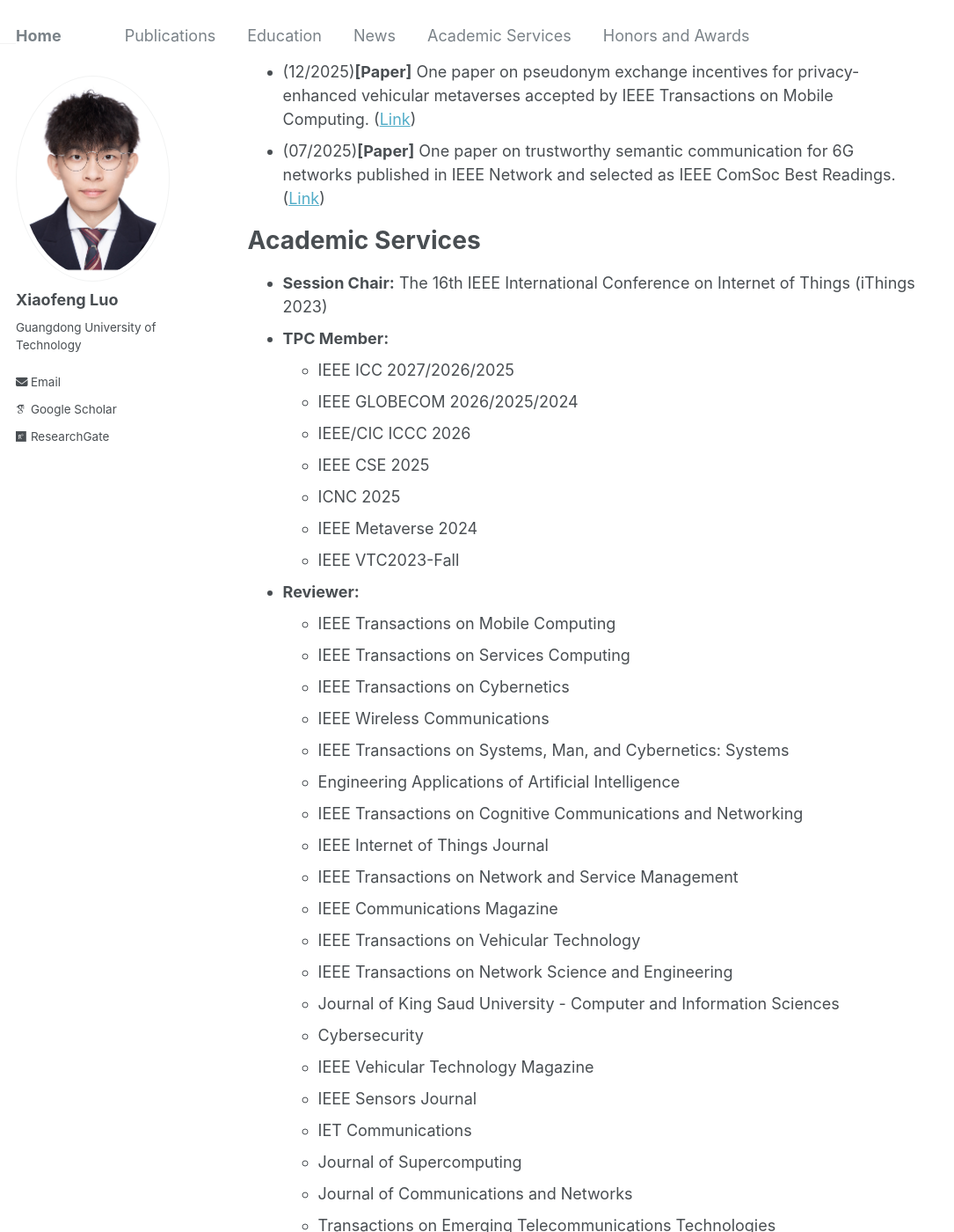
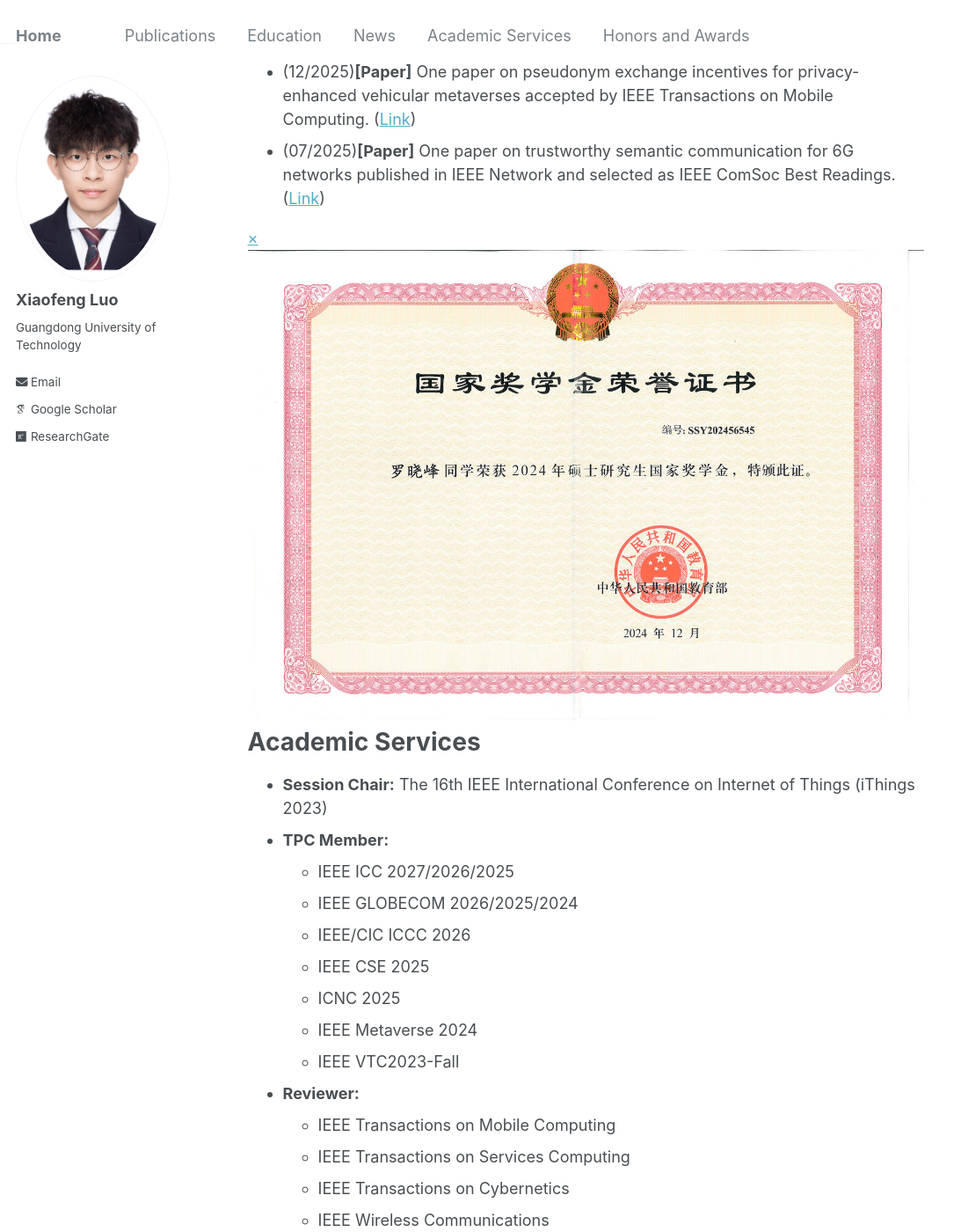
Before and after one commit to gdutxiaofengluo/gdutxiaofengluo.github.io, a Jekyll site: the page built from _pages/about.md, in a window 1280 px wide and 1400 px high, scrolled down 1093 px. Shown: the whole window at 88% size, without its empty margins (0-1085 px from the left). Built offline with Jekyll 4.4.1, drawn with Linux system fonts in a browser that asks for light colours; some web fonts are replaced.

Commit message:
Update main.scss

```diff
--- a/assets/css/main.scss
+++ b/assets/css/main.scss
@@ -39,84 +39,3 @@
 @import "vendor/font-awesome/brands";
 @import "vendor/magnific-popup/magnific-popup";
 @import "print";
-
-/* ==============================
-   Award image modal
-   ============================== */
-
-.image-modal {
-  display: none !important;
-
-  position: fixed;
-  z-index: 99999;
-
-  top: 0;
-  left: 0;
-
-  width: 100vw;
-  height: 100vh;
-
-  background: rgba(0, 0, 0, 0.75);
-
-  align-items: center;
-  justify-content: center;
-}
-
-/* Only show when the modal becomes the URL target */
-.image-modal:target {
-  display: flex !important;
-}
-
-.image-modal-box {
-  position: relative;
-
-  max-width: 90vw;
-  max-height: 90vh;
-
-  padding: 12px;
-  background: #fff;
-
-  border-radius: 4px;
-}
-
-.image-modal-box img {
-  display: block;
-
-  max-width: 85vw;
-  max-height: 85vh;
-
-  width: auto;
-  height: auto;
-
-  margin: 0;
-}
-
-/* Close button */
-.image-modal-close {
-  position: absolute;
-
-  top: -18px;
-  right: -18px;
-
-  width: 38px;
-  height: 38px;
-
-  line-height: 34px;
-  text-align: center;
-
-  border-radius: 50%;
-
-  background: #fff;
-  color: #333 !important;
-
-  font-size: 30px;
-  font-weight: 300;
-
-  text-decoration: none !important;
-
-  box-shadow: 0 2px 8px rgba(0, 0, 0, 0.25);
-}
-
-.image-modal-close:hover {
-  color: #000 !important;
-}
```
